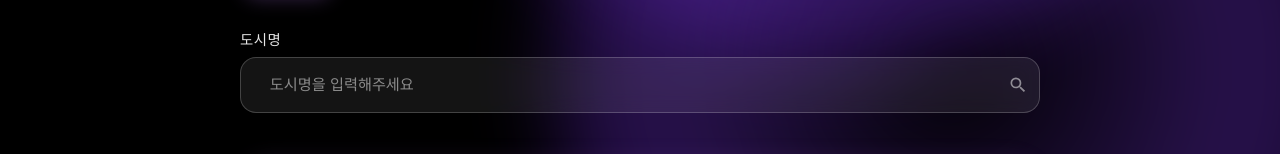
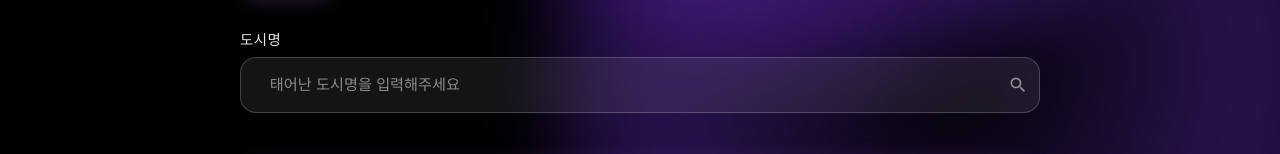
Before and after one commit to hjzhhhj/SAJUBOYS, a React (Vite) app in the folder frontend/: page /saju-input in a window 1280 px wide. Shown: the part 464-618 px from the top of the page. Built offline with nearby package versions, Linux system fonts and the light colour scheme.

Commit message:
[Fix] :: 오류 메세지 수정

```diff
--- a/frontend/src/pages/SajuInput.jsx
+++ b/frontend/src/pages/SajuInput.jsx
@@ -6,10 +6,7 @@ import { useAuth } from "../context/AuthContext";
 import AddressSearch from "../components/AddressSearch";
 import DateInput from "../components/DateInput";
 import LoadingSpinner from "../components/LoadingSpinner";
-import {
-  BIRTH_TIME_OPTIONS,
-  resolveBirthTimeForApi,
-} from "../utils/birthTime";
+import { BIRTH_TIME_OPTIONS, resolveBirthTimeForApi } from "../utils/birthTime";
 
 const float1 = keyframes`
   0%, 100% {
@@ -415,7 +412,13 @@ function SajuInput() {
     }
 
     if (!birthDate) {
-      alert("생년월일을 선택해주세요");
+      alert("생년월일을 입력해주세요");
+      return;
+    }
+
+    // 날짜 유효성 검증
+    if (birthDate && (isNaN(birthDate.getTime()) || birthDate > new Date())) {
+      alert("생년월일을 정확히 입력해주세요");
       return;
     }
 
@@ -425,7 +428,7 @@ function SajuInput() {
     }
 
     if (!city || !city.trim()) {
-      alert("태어난 도시를 입력해주세요");
+      alert("태어난 도시명을 입력해주세요");
       return;
     }
 
@@ -542,7 +545,7 @@ function SajuInput() {
         <InputWrapper>
           <Label>도시명</Label>
           <AddressSearch
-            placeholder="도시명을 입력해주세요"
+            placeholder="태어난 도시명을 입력해주세요"
             value={city}
             onChange={(value) => setCity(value)}
           />
```
